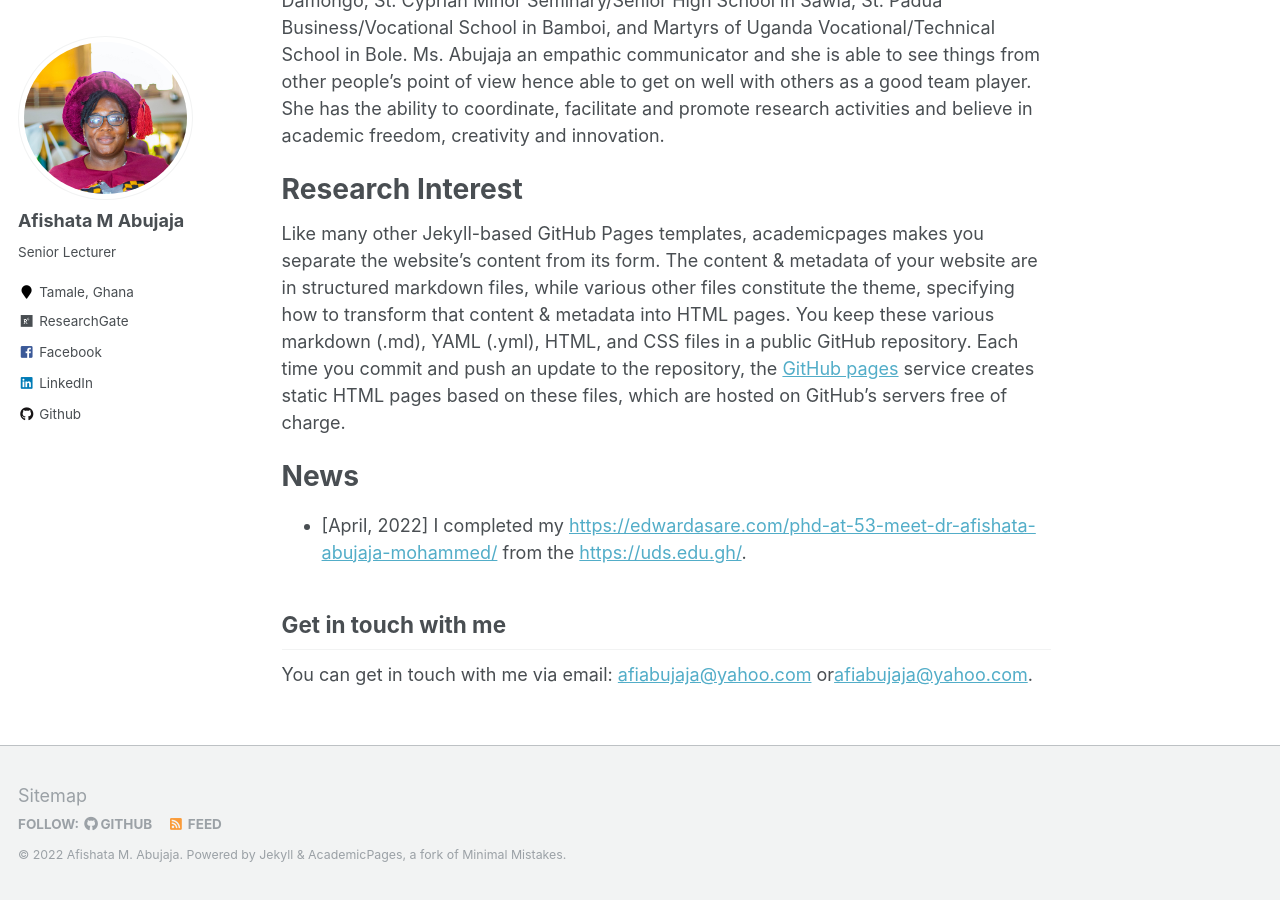
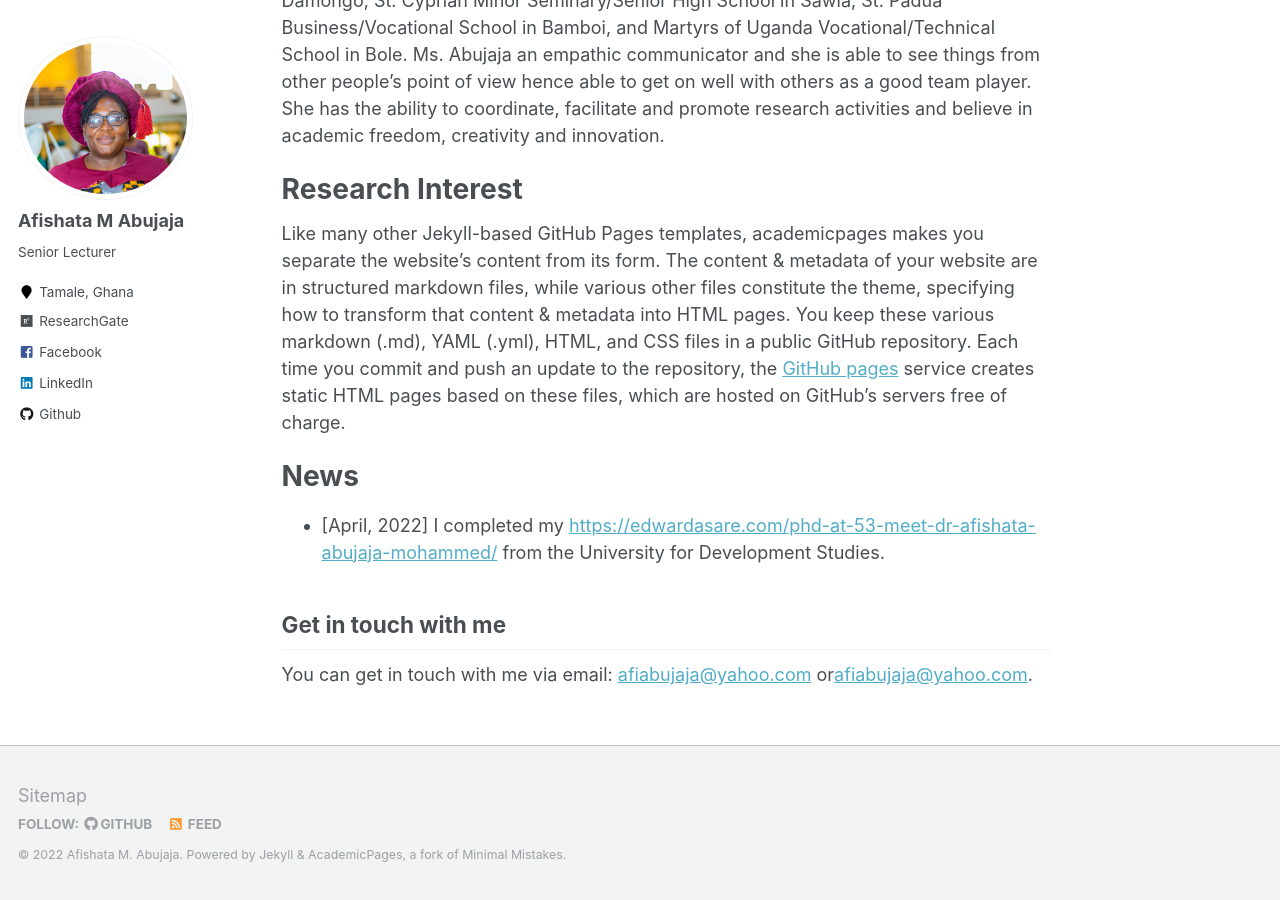
Before and after one commit to Abujaja93/abujaja, a Jekyll site: the page built from _pages/about.md, in a window 1280 px wide and 900 px high, scrolled down 1037 px. Built offline with Jekyll 4.4.1, drawn with Linux system fonts in a browser that asks for light colours.

Commit message:
Update about.md

```diff
--- a/_pages/about.md
+++ b/_pages/about.md
@@ -17,7 +17,7 @@ Like many other Jekyll-based GitHub Pages templates, academicpages makes you sep
 News
 ======
 
-* [April, 2022] I completed my [https://edwardasare.com/phd-at-53-meet-dr-afishata-abujaja-mohammed/](PhD in Innovation Comunications) from the [https://uds.edu.gh/](University for Development Studies).
+* [April, 2022] I completed my [https://edwardasare.com/phd-at-53-meet-dr-afishata-abujaja-mohammed/](PhD in Innovation Comunications) from the University for Development Studies.
 
 
 
```
